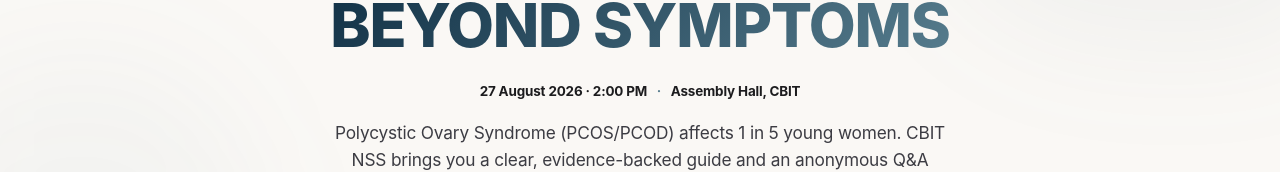
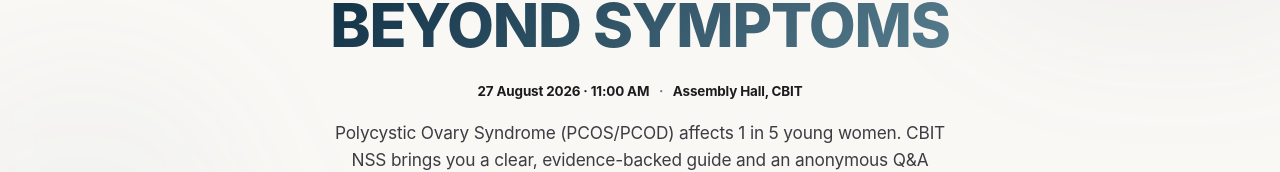
Before and after one commit to vroom0456/CBITNSS-World-PMOS-Day, a Next.js app: page / in a window 1280 px wide. Shown: the part 355-527 px from the top of the page. Built offline with nearby package versions, Linux system fonts and the light colour scheme.

Commit message:
Update event time to 11:00 AM

```diff
--- a/src/app/page.tsx
+++ b/src/app/page.tsx
@@ -39,7 +39,7 @@ export default function HomePage() {
             </h1>
 
             <div className="hero-event-info" aria-label="Event details">
-              <span>27 August 2026 · 2:00 PM</span>
+              <span>27 August 2026 · 11:00 AM</span>
               <span className="hero-event-sep" aria-hidden="true">·</span>
               <span>Assembly Hall, CBIT</span>
             </div>
```
